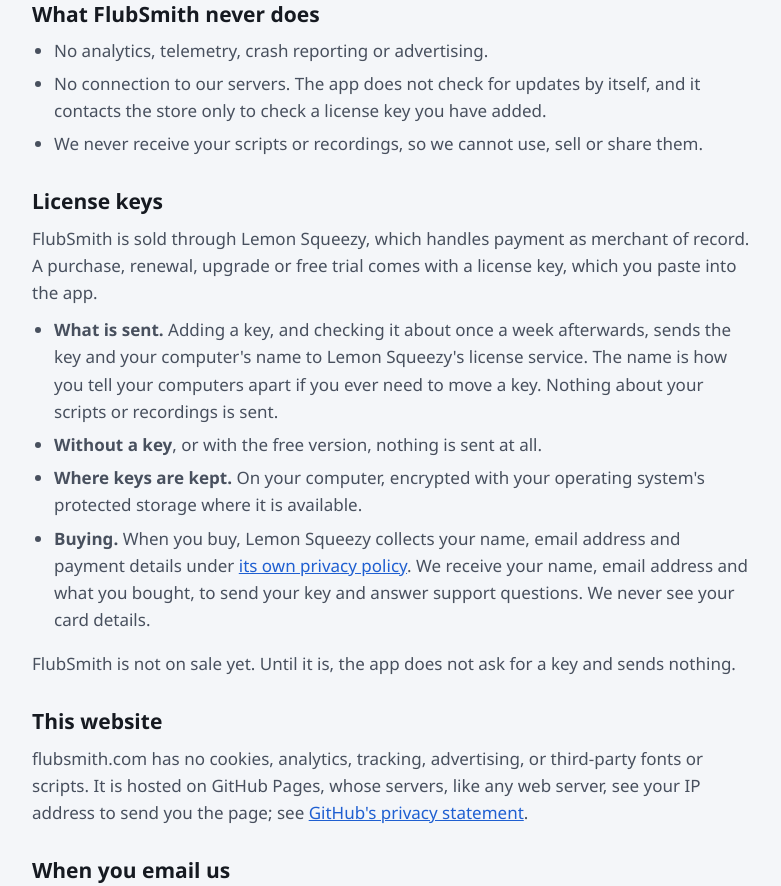
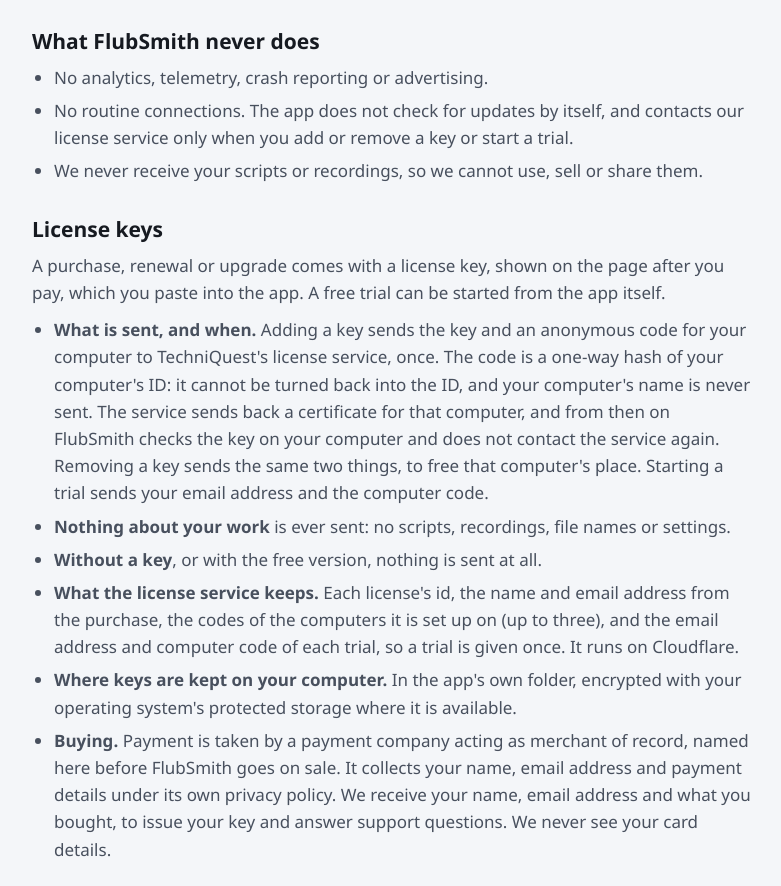
Before and after one commit to ScottDavis-GV/flubsmith.com, a plain HTML site: page privacy.html in a window 1280 px wide. Shown: the part 1337-2223 px from the top of the page, without its empty margins (248-1029 px from the left). Drawn offline with Linux system fonts and the light colour scheme.

Commit message:
Describe the new license checks in the privacy policy
FlubSmith now uses keys signed by TechniQuest's own license service
instead of Lemon Squeezy. Say what is sent and when (the key and a
one-way hash of the computer's ID, once, when a key is added, removed
or updated, or a trial started), what the service keeps, and that the
payment company will be named before launch.

Co-Authored-By: Claude Opus 5.5 <noreply@anthropic.com>

```diff
--- a/privacy.html
+++ b/privacy.html
@@ -4,7 +4,7 @@
 <meta charset="utf-8">
 <meta name="viewport" content="width=device-width, initial-scale=1">
 <title>Privacy policy · FlubSmith</title>
-<meta name="description" content="FlubSmith keeps your scripts and recordings on your computer and recognises speech there. The only thing it sends over the internet is a license key, to check it.">
+<meta name="description" content="FlubSmith keeps your scripts and recordings on your computer and recognises speech there. It connects only when you add a license key or start a trial.">
 <link rel="canonical" href="https://www.flubsmith.com/privacy.html">
 <link rel="icon" href="favicon.svg" type="image/svg+xml">
 <link rel="stylesheet" href="site.css?v=5">
@@ -27,10 +27,10 @@
 
 <main class="wrap doc">
   <h1>Privacy policy</h1>
-  <p class="updated">Effective 17 November 2026</p>
+  <p class="updated">Effective 17 November 2026, updated the same day for license keys</p>
 
   <div class="summary">
-    <p><strong>In short:</strong> FlubSmith runs on your computer. Your scripts and recordings are kept there, speech is recognised there, and none of it is sent anywhere. The only thing the app sends over the internet is a license key, if you add one, to check it with the store. It has no account, no analytics and no telemetry, and neither does this website.</p>
+    <p><strong>In short:</strong> FlubSmith runs on your computer. Your scripts and recordings are kept there, speech is recognised there, and none of it is sent anywhere. The app connects only when you add or remove a license key or start a trial, and then only once, to our license service. It has no account, no analytics and no telemetry, and neither does this website.</p>
   </div>
 
   <h2>Who we are</h2>
@@ -62,17 +62,19 @@
   <h2>What FlubSmith never does</h2>
   <ul>
     <li>No analytics, telemetry, crash reporting or advertising.</li>
-    <li>No connection to our servers. The app does not check for updates by itself, and it contacts the store only to check a license key you have added.</li>
+    <li>No routine connections. The app does not check for updates by itself, and contacts our license service only when you add or remove a key or start a trial.</li>
     <li>We never receive your scripts or recordings, so we cannot use, sell or share them.</li>
   </ul>
 
   <h2>License keys</h2>
-  <p>FlubSmith is sold through Lemon Squeezy, which handles payment as merchant of record. A purchase, renewal, upgrade or free trial comes with a license key, which you paste into the app.</p>
+  <p>A purchase, renewal or upgrade comes with a license key, shown on the page after you pay, which you paste into the app. A free trial can be started from the app itself.</p>
   <ul>
-    <li><strong>What is sent.</strong> Adding a key, and checking it about once a week afterwards, sends the key and your computer's name to Lemon Squeezy's license service. The name is how you tell your computers apart if you ever need to move a key. Nothing about your scripts or recordings is sent.</li>
+    <li><strong>What is sent, and when.</strong> Adding a key sends the key and an anonymous code for your computer to TechniQuest's license service, once. The code is a one-way hash of your computer's ID: it cannot be turned back into the ID, and your computer's name is never sent. The service sends back a certificate for that computer, and from then on FlubSmith checks the key on your computer and does not contact the service again. Removing a key sends the same two things, to free that computer's place. Starting a trial sends your email address and the computer code.</li>
+    <li><strong>Nothing about your work</strong> is ever sent: no scripts, recordings, file names or settings.</li>
     <li><strong>Without a key</strong>, or with the free version, nothing is sent at all.</li>
-    <li><strong>Where keys are kept.</strong> On your computer, encrypted with your operating system's protected storage where it is available.</li>
-    <li><strong>Buying.</strong> When you buy, Lemon Squeezy collects your name, email address and payment details under <a href="https://www.lemonsqueezy.com/privacy">its own privacy policy</a>. We receive your name, email address and what you bought, to send your key and answer support questions. We never see your card details.</li>
+    <li><strong>What the license service keeps.</strong> Each license's id, the name and email address from the purchase, the codes of the computers it is set up on (up to three), and the email address and computer code of each trial, so a trial is given once. It runs on Cloudflare.</li>
+    <li><strong>Where keys are kept on your computer.</strong> In the app's own folder, encrypted with your operating system's protected storage where it is available.</li>
+    <li><strong>Buying.</strong> Payment is taken by a payment company acting as merchant of record, named here before FlubSmith goes on sale. It collects your name, email address and payment details under its own privacy policy. We receive your name, email address and what you bought, to issue your key and answer support questions. We never see your card details.</li>
   </ul>
   <p>FlubSmith is not on sale yet. Until it is, the app does not ask for a key and sends nothing.</p>
 
```
